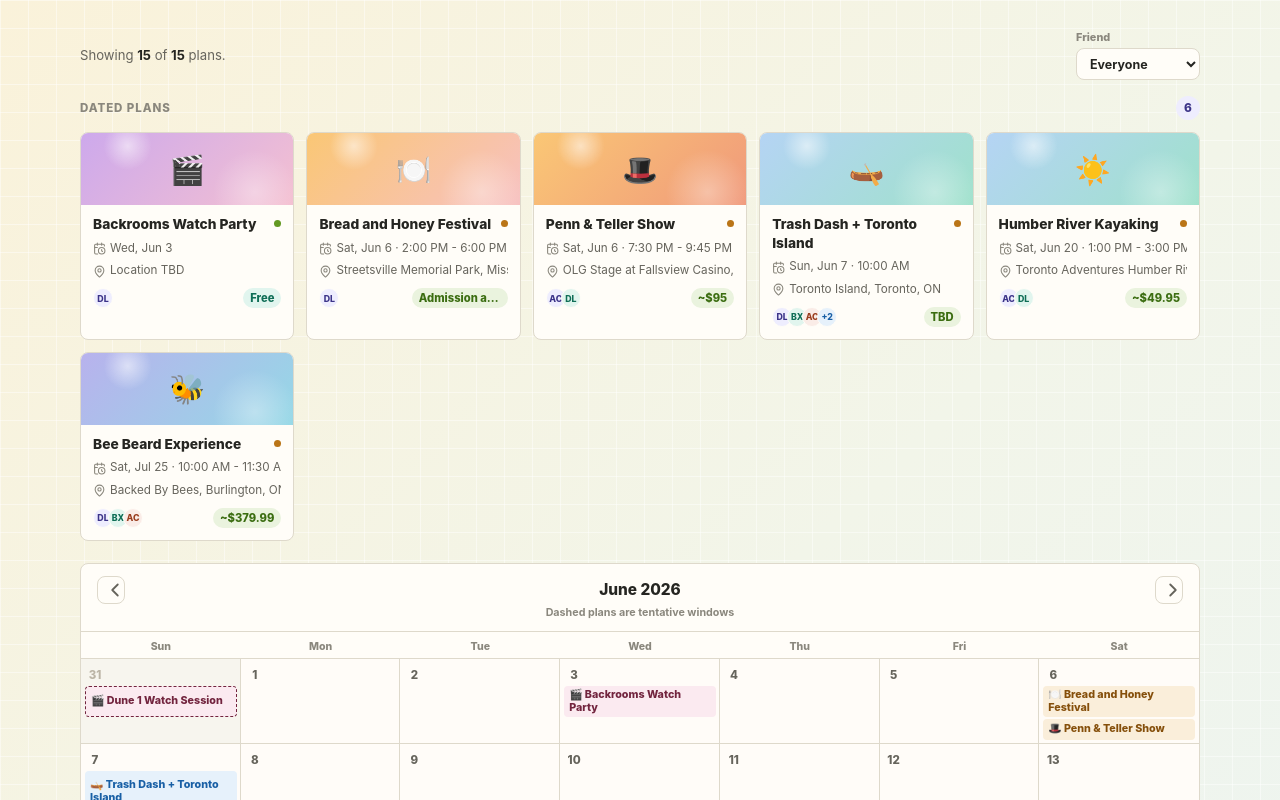
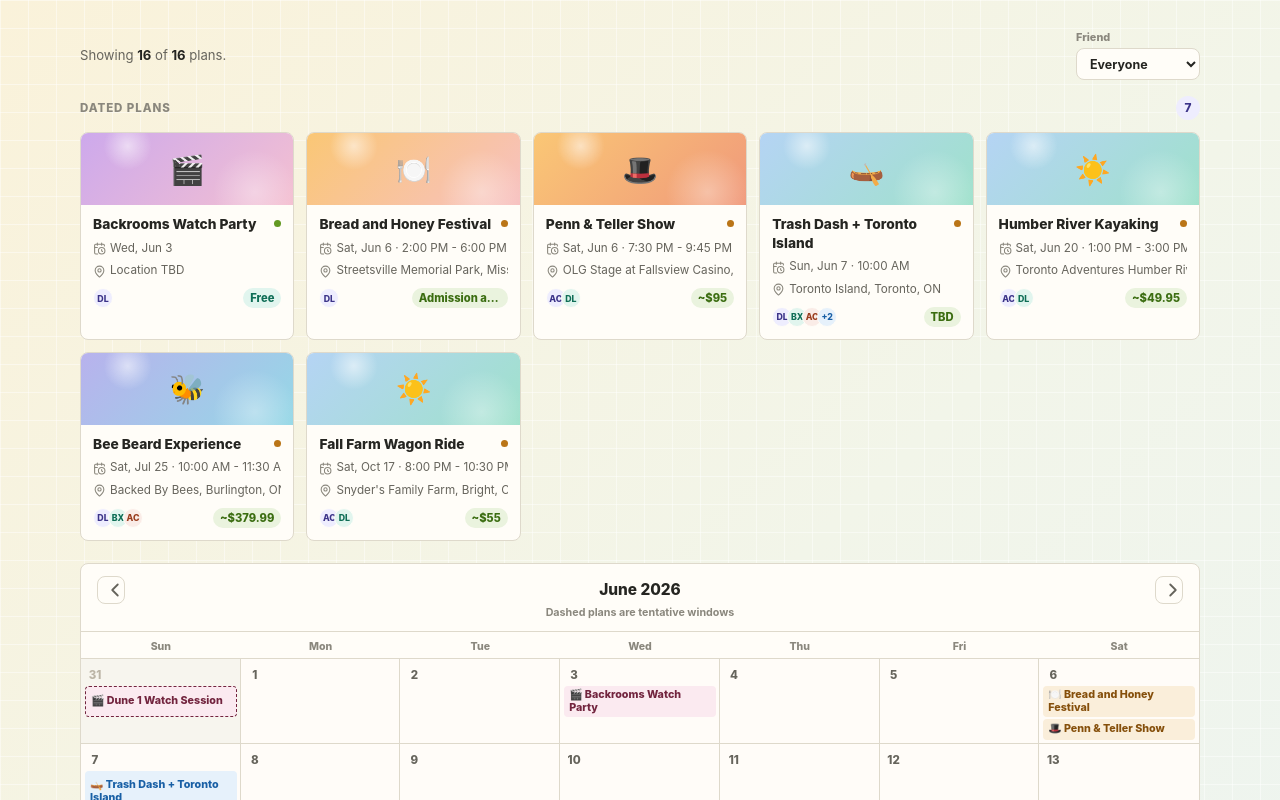
Before and after one commit to loncardom/calentar, a React (Vite) app: page / in a window 1280 px wide. Shown: the top 800 px of the page. Built offline with nearby package versions, Linux system fonts and the light colour scheme.

Commit message:
Load farm event data

```diff
--- a/src/App.tsx
+++ b/src/App.tsx
@@ -1,6 +1,7 @@
 import { useMemo, useState } from 'react';
 import eventsData from './data/events.json';
 import additionalEventsData from './data/additionalEvents.json';
+import farmEventsData from './data/farmEvents.json';
 import eventOverridesData from './data/eventOverrides.json';
 import restaurantsData from './data/restaurants.json';
 import { CalendarView } from './components/CalendarView';
@@ -18,12 +19,14 @@ import {
 } from './utils/dates';
 
 const eventOverrides = eventOverridesData as Record<string, Partial<SummerEvent>>;
-const events = ([...(eventsData as SummerEvent[]), ...(additionalEventsData as SummerEvent[])]).map(
-  (event) => ({
-    ...event,
-    ...(eventOverrides[event.id] ?? {}),
-  }),
-);
+const events = ([
+  ...(eventsData as SummerEvent[]),
+  ...(additionalEventsData as SummerEvent[]),
+  ...(farmEventsData as SummerEvent[]),
+]).map((event) => ({
+  ...event,
+  ...(eventOverrides[event.id] ?? {}),
+}));
 const restaurants = restaurantsData as Restaurant[];
 
 const defaultFilters: FilterState = {
```
